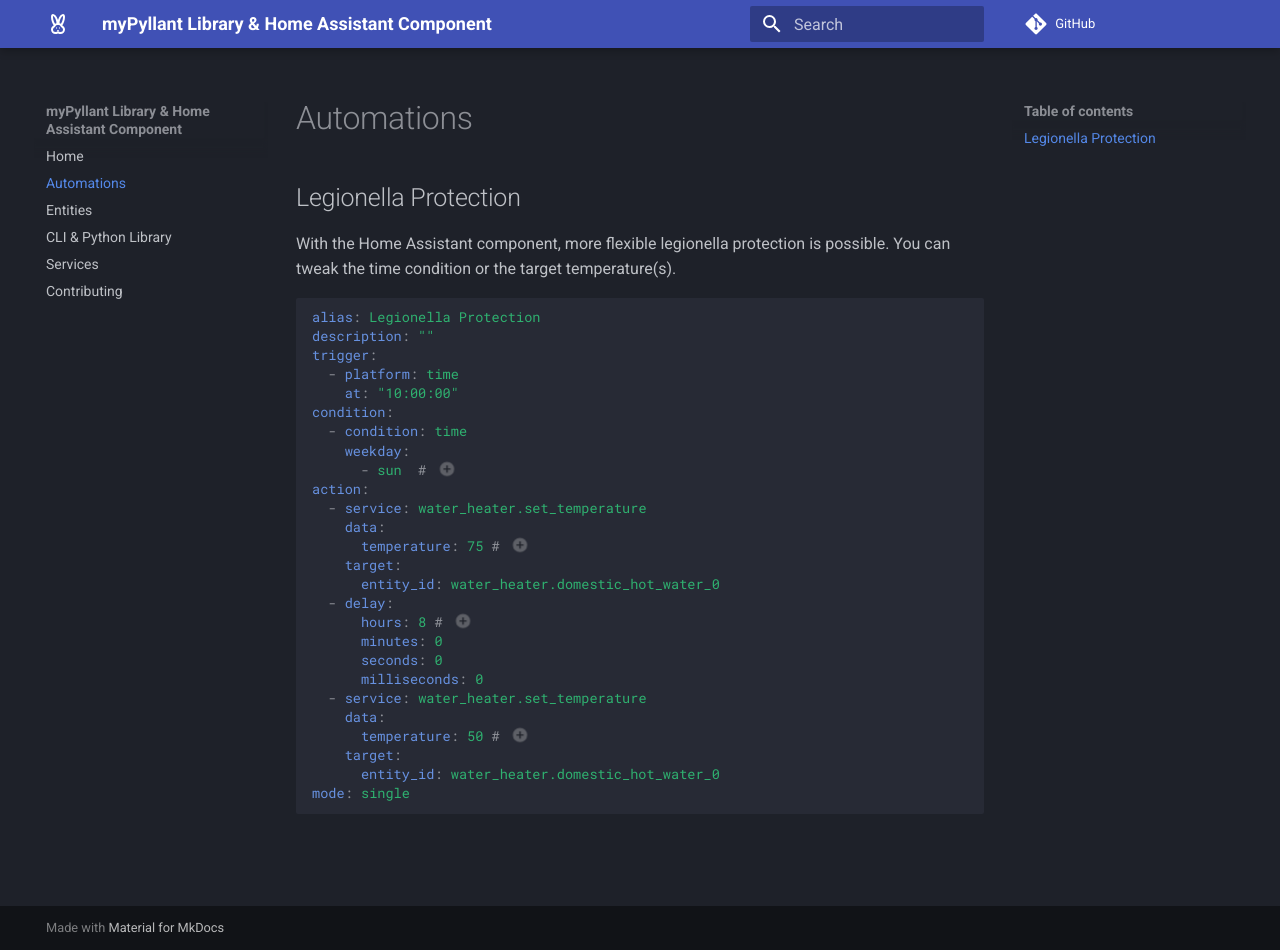
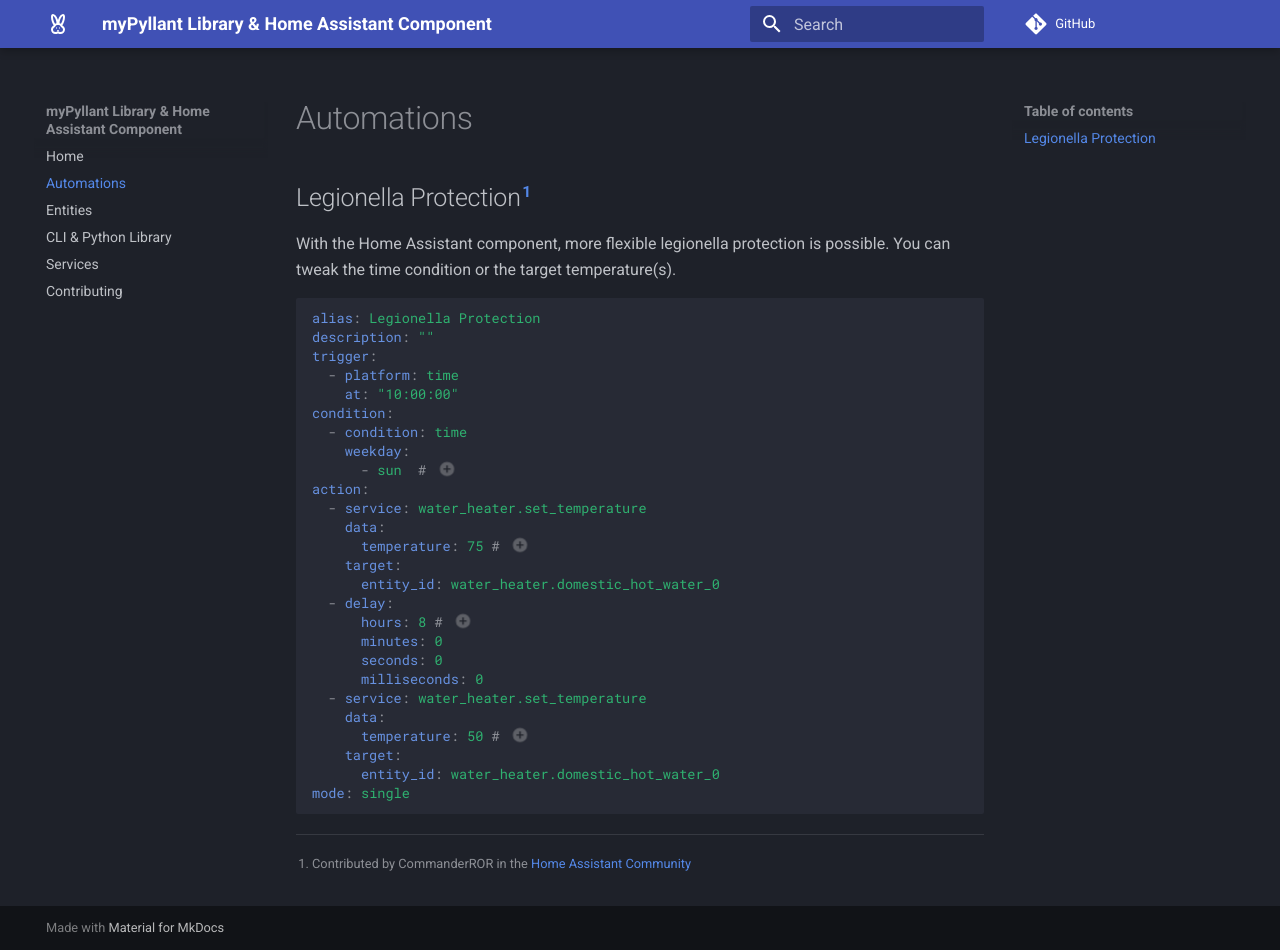
Before and after one commit to signalkraft/mypyllant-component, an MkDocs documentation site: the page built from docs/docs/1-automations.md, in a window 1280 px wide and 950 px high. Built offline with MkDocs 1.6.1 and Material for MkDocs 9.7.7, drawn with Linux system fonts in a browser that asks for light colours; comment, search, counter and statistics services are not loaded.

Commit message:
Docs update

```diff
--- a/docs/docs/1-automations.md
+++ b/docs/docs/1-automations.md
@@ -1,6 +1,6 @@
 # Automations
 
-## Legionella Protection
+## Legionella Protection[^1]
 
 With the Home Assistant component, more flexible legionella protection is possible. You can tweak the time condition
 or the target temperature(s).
@@ -38,3 +38,5 @@ mode: single
 2. Here you can set the target temperature for legionella protection
 3. This is the duration. Make sure it covers the time period where your water heater is turned on
 4. This should be your regular water temperature
+
+[^1]: Contributed by CommanderROR in the [Home Assistant Community](https://community.home-assistant.io/t/myvaillant-integration/542610/70)
--- a/docs/mkdocs.yml
+++ b/docs/mkdocs.yml
@@ -12,6 +12,7 @@ repo_url: https://github.com/signalkraft/mypyllant-component/
 markdown_extensions:
   - admonition
   - attr_list
+  - footnotes
   - md_in_html
   - pymdownx.highlight:
       anchor_linenums: true
```
Also changed, not shown: README.md.
